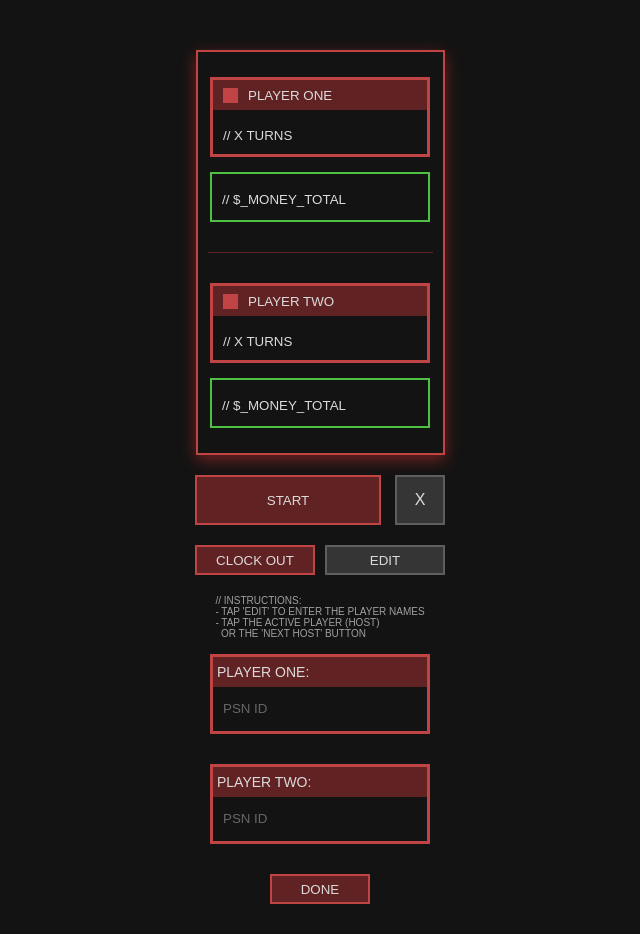
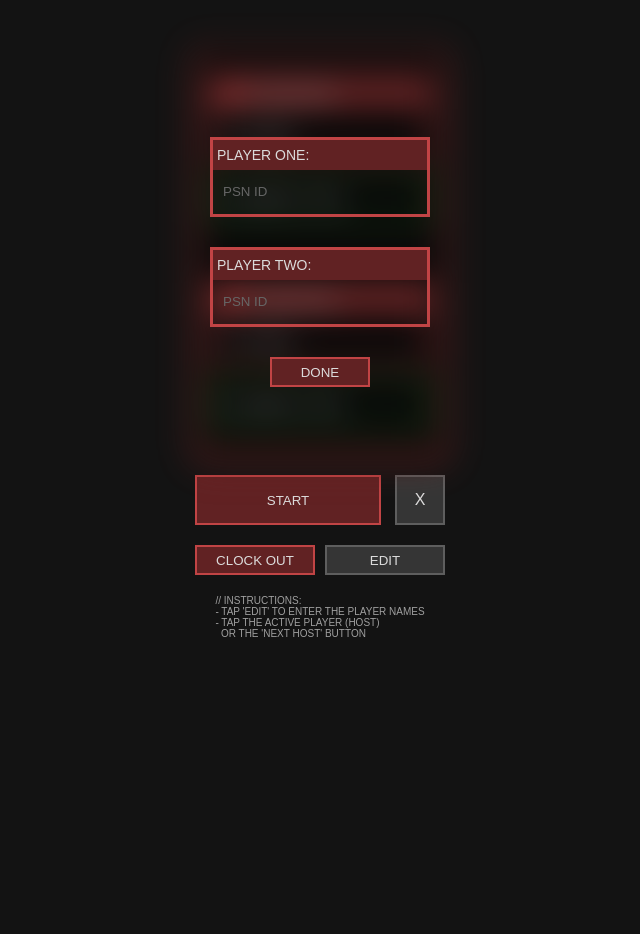
Before and after one commit to thomaidistheo/game-assistant, a plain HTML site: page index.html in a window 1280 px wide. Both pictures are taken after a click on the button "EDIT". Shown: the whole page, without its empty margins (320-960 px from the left). After the commit the page ends 800 px from the top, so only its background shows below. Drawn offline with Linux system fonts and the light colour scheme.

Commit message:
edit names modal repositioned

```diff
--- a/index.html
+++ b/index.html
@@ -84,6 +84,7 @@
         </div>
 
 
+        <div class="modal-container">
             <div class="modal hidden">
                 <div class="info-box player">
                     <label class="title player-title" for="playerOne">Player One:</label>
@@ -98,6 +99,7 @@
                 </button>
             </div>
         </div>
+    </div>
 
     <audio id="clickSound" src="assets/sounds/zapsplat_multimedia_button_click_006_53867.mp3" preload="auto"></audio>
     <audio id="doneSound" src="assets/sounds/foley_zipper_done_up_on_cloth_makeup_bag_1.mp3" preload="auto"></audio>
--- a/script.js
+++ b/script.js
@@ -1,3 +1,4 @@
+let playersContainer = document.querySelector(".players-container");
 let playerOne = document.querySelector(".player-one");
 let playerOneBtn = document.querySelector(".player-1-btn");
 let playerTwo = document.querySelector(".player-two");
@@ -223,10 +224,12 @@ let modal = document.querySelector(".modal");
 
 editBtn.addEventListener('click', function() {
     modal.classList.toggle("hidden");
+    playersContainer.classList.toggle("blur");
 })
 
 doneBtn.addEventListener('click', function() {
     modal.classList.add("hidden");
+    playersContainer.classList.toggle("blur");
     playerOneName.innerHTML = playerOneNameInput.value;
     playerTwoName.innerHTML = playerTwoNameInput.value;
 })
--- a/style.css
+++ b/style.css
@@ -54,7 +54,6 @@ textarea, input {
 
     opacity: 0.85;
 }
-
 
 .info-box {
     width: 450px;
@@ -162,6 +161,16 @@ textarea, input {
     color: var(--light-text);
 }
 
+.blur {
+    filter: blur(1rem);
+    background: rgba(0, 0, 0, 0.7);
+}
+
+.modal-container {
+    position: absolute;
+    margin-bottom: 150px;
+}
+
 .modal {
     display: flex;
     flex-direction: column;
@@ -174,6 +183,7 @@ textarea, input {
     margin-top: 20px;
     height: 55px;
 }
+
 label {
     background: var(--dark-red);
     display: block;
@@ -245,6 +255,7 @@ input {
 }
 
 .players-container {
+    position: relative;
     padding: 10px;
     border: 2px solid var(--light-red);
     display: flex;
```
Lines whose indentation alone changed are shown as unchanged.
